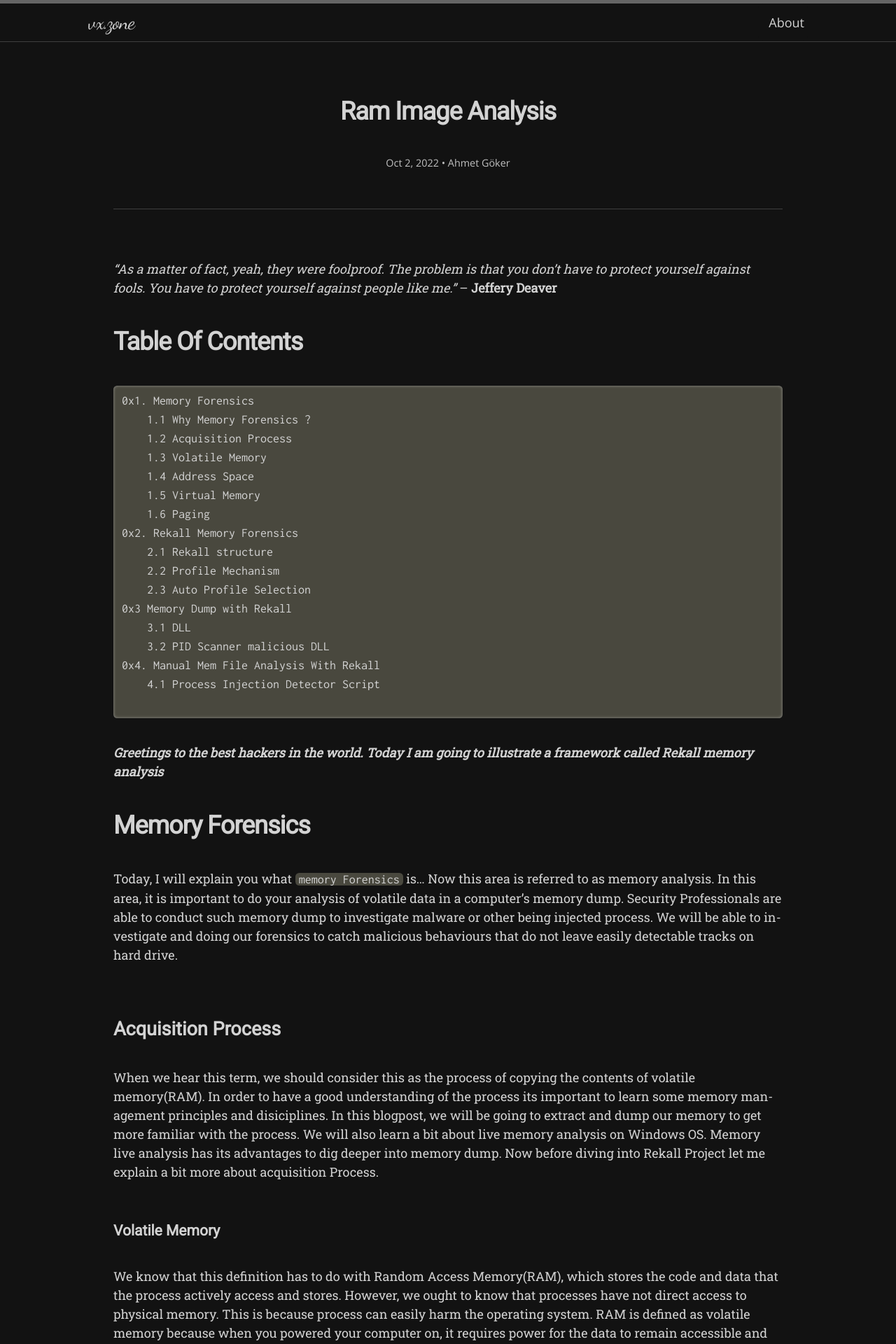
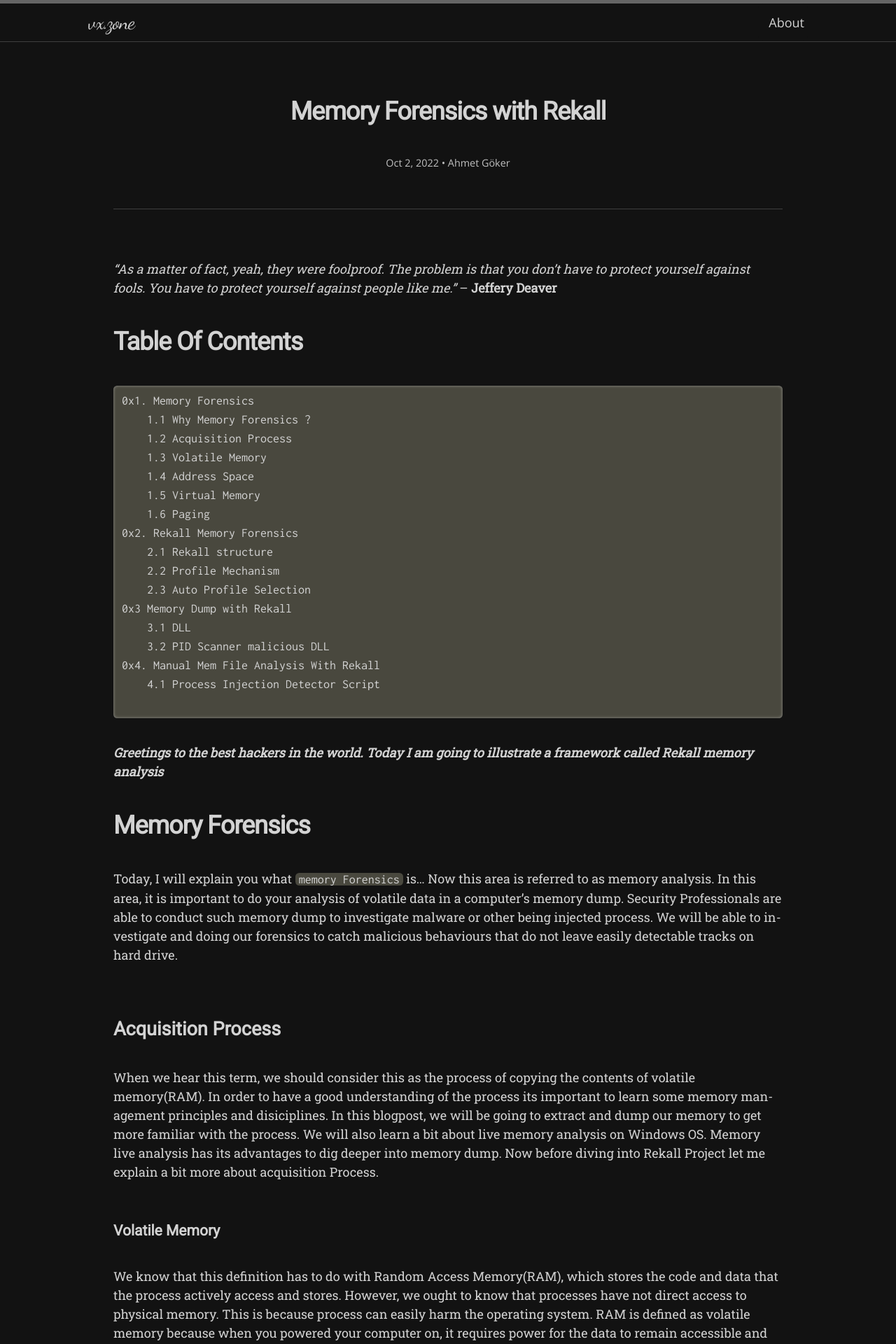
Before and after one commit to vx-zone/vx-zone.github.io, a Jekyll site: the page built from _posts/2022-10-02-MemoryForesicsRekall-Ahmet.md, in a window 1280 px wide. Shown: the top 1920 px of the page at 70% size. Built offline with Jekyll 4.4.1, drawn with Linux system fonts in a browser that asks for light colours; nearby versions of some CDN libraries; some web fonts are replaced; comment, search, counter and statistics services are not loaded.

Commit message:
Update 2022-10-02-MemoryForesicsRekall-Ahmet.md

```diff
--- a/_posts/2022-10-02-MemoryForesicsRekall-Ahmet.md
+++ b/_posts/2022-10-02-MemoryForesicsRekall-Ahmet.md
@@ -1,6 +1,6 @@
 ---
 layout: post
-title: Ram Image Analysis
+title: Memory Forensics with Rekall
 date: 2022-10-02 13:58:02 +0300
 description: RAM Image analysis with Rekall
 author: Ahmet Göker
```
